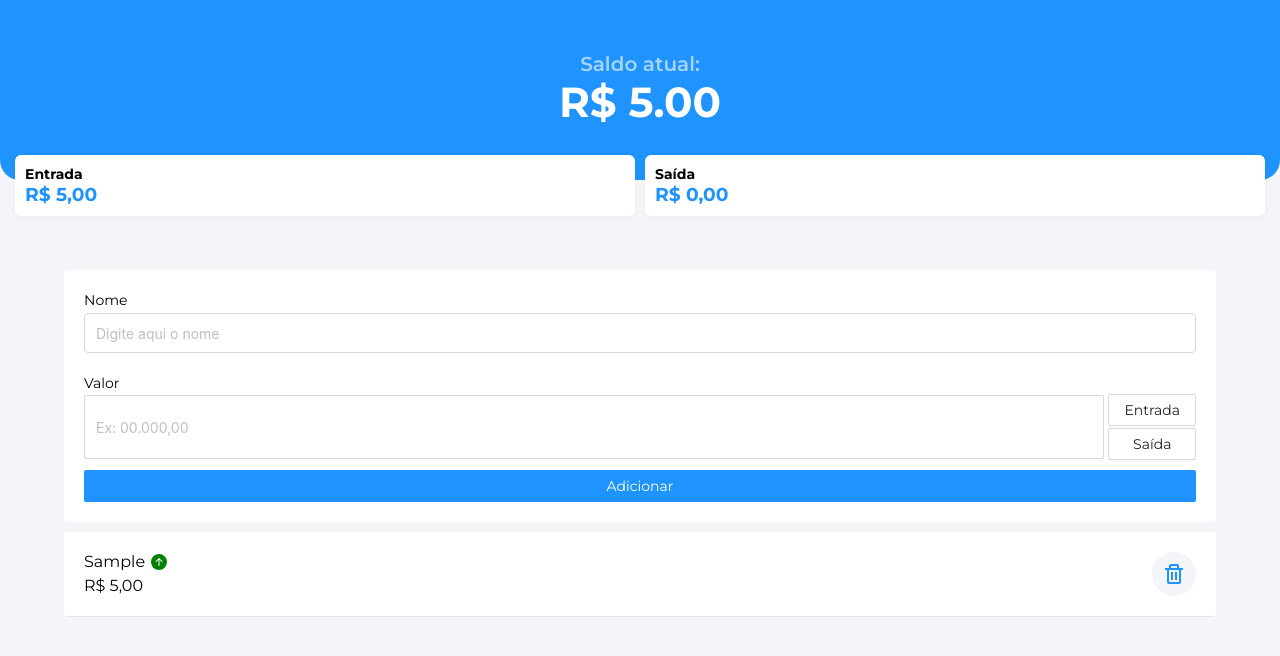
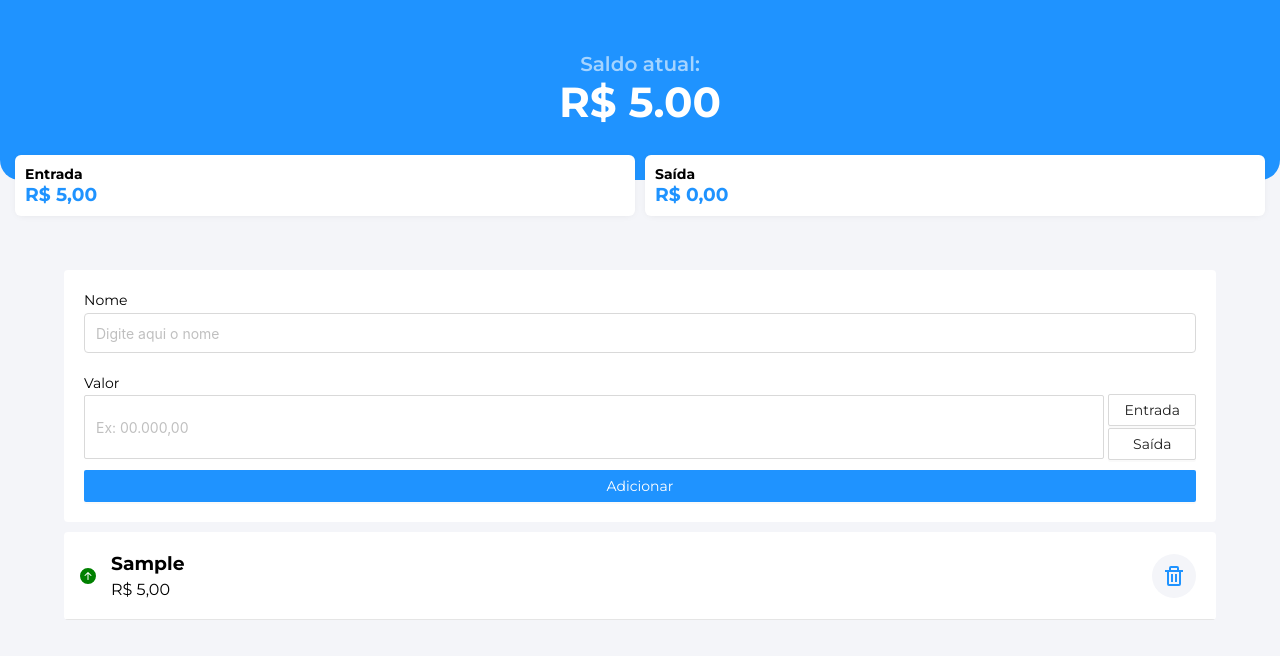
Before and after one commit to flpbaer/finance-system, a React (Create React App) app: page / in a window 1280 px wide. Both pictures are taken after typing "Sample", "5" into the empty fields and a click on the button "Adicionar". Shown: the top 656 px of the page. Built offline with nearby package versions, Linux system fonts and the light colour scheme.

Commit message:
Fixed changes

```diff
--- a/src/components/Grid/GridItem/GridItem.tsx
+++ b/src/components/Grid/GridItem/GridItem.tsx
@@ -16,10 +16,12 @@ function GridItem({ item, onDelete }: PropsItem) {
 
   return (
     <Container>
+      <div style={{display: "flex", justifyContent: "center", alignItems: "center", marginRight: "15px"}}>
+        {item.expense ? <BsFillArrowDownCircleFill style={{color: "red"}}/> : <BsFillArrowUpCircleFill style={{color: "green"}}/> }
+      </div>
       <LeftContent>
         <div style={{display:"flex", alignItems: "center"}}>
-        <span>{item.description}</span>
-        {item.expense ? <BsFillArrowDownCircleFill style={{color: "red", marginLeft: "6px"}}/> : <BsFillArrowUpCircleFill style={{color: "green", marginLeft: "6px"}}/> }
+        <h3 style={{textTransform: "capitalize"}}>{item.description}</h3>
         </div>
         <span style={{marginTop: "5px"}}>{formattedAmount}</span>
       </LeftContent>
--- a/src/components/Grid/GridItem/style.ts
+++ b/src/components/Grid/GridItem/style.ts
@@ -5,14 +5,14 @@ export const Container = styled.div`
   width: 100%;
   display: flex;
   min-height: 60px;
-  padding: 20px;
+  padding: 20px 20px 20px 16px;
 `;
 
 export const LeftContent = styled.div`
   flex: 1;
   display: flex;
   flex-direction: column;
-  width: 90%;
+  word-break: break-word;
 `;
 
 export const RightContent = styled.div`
```
